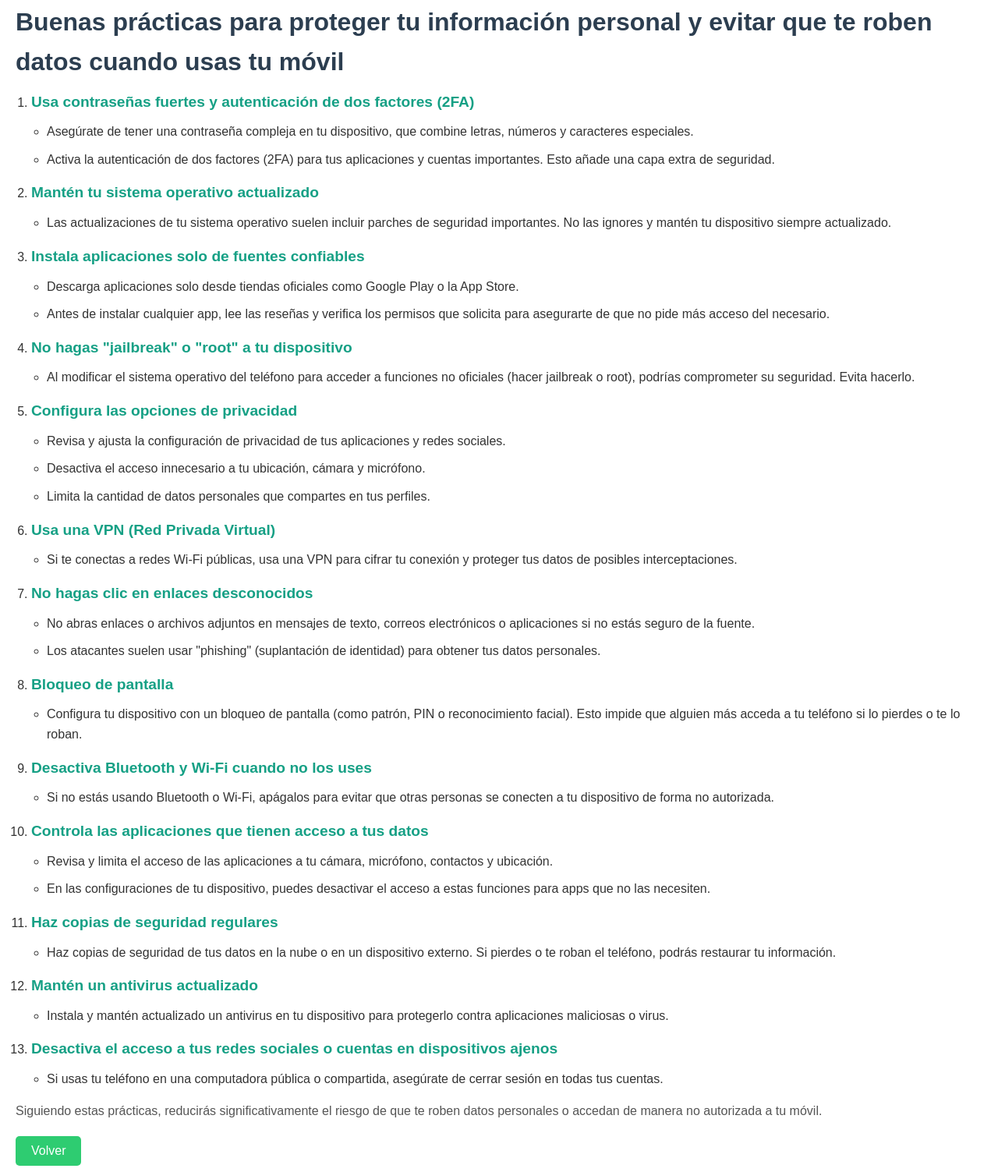
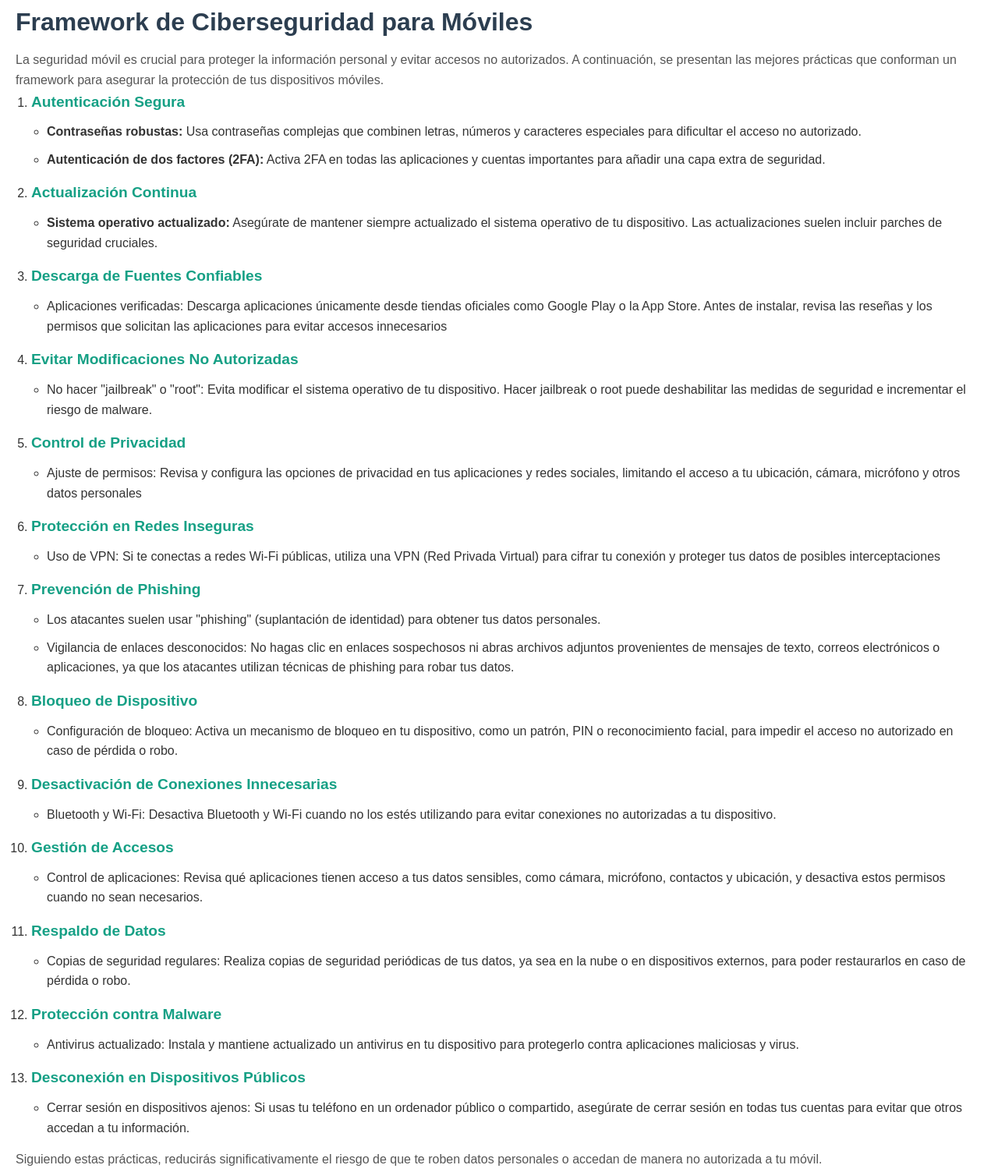
Before and after one commit to jackas779/wiki-virologia, a plain HTML site: page buenas_practicas.html in a window 1280 px wide. Shown: the part 138-1641 px from the top of the page at 78% size. Drawn offline with Linux system fonts and the light colour scheme.

Commit message:
se agregan autores y se cambia las buenas practicas

```diff
--- a/buenas_practicas.html
+++ b/buenas_practicas.html
@@ -16,103 +16,132 @@
     </div>
   </header>
   <main>
-    <h1>Buenas prácticas para proteger tu información personal y evitar que te roben datos cuando usas tu móvil</h1>
+    <div>
+      <h1>Framework de Ciberseguridad para Móviles</h1>
+      <p>
+        La seguridad móvil es crucial para proteger la información personal y evitar accesos no autorizados. A continuación, se presentan las mejores prácticas
+        que conforman un framework para asegurar la protección de tus dispositivos móviles.
+      </p>
+    </div>
 
     <ol>
       <li>
-        <h2>Usa contraseñas fuertes y autenticación de dos factores (2FA)</h2>
+        <h2>Autenticación Segura</h2>
         <ul>
-          <li>Asegúrate de tener una contraseña compleja en tu dispositivo, que combine letras, números y caracteres especiales.</li>
-          <li>Activa la autenticación de dos factores (2FA) para tus aplicaciones y cuentas importantes. Esto añade una capa extra de seguridad.</li>
+          <li><strong>Contraseñas robustas:</strong>  Usa contraseñas complejas que combinen letras, números y caracteres especiales para dificultar el acceso no autorizado.</li>
+          <li><strong>Autenticación de dos factores (2FA):</strong> Activa 2FA en todas las aplicaciones y cuentas importantes para añadir una capa extra de seguridad.</li>
         </ul>
       </li>
 
       <li>
-        <h2>Mantén tu sistema operativo actualizado</h2>
+        <h2>Actualización Continua</h2>
         <ul>
-          <li>Las actualizaciones de tu sistema operativo suelen incluir parches de seguridad importantes. No las ignores y mantén tu dispositivo siempre actualizado.</li>
+          <li>
+            <b>Sistema operativo actualizado:</b> Asegúrate de mantener siempre actualizado el sistema operativo de tu dispositivo. Las actualizaciones suelen incluir parches
+            de seguridad cruciales.
+          </li>
         </ul>
       </li>
 
       <li>
-        <h2>Instala aplicaciones solo de fuentes confiables</h2>
+        <h2>Descarga de Fuentes Confiables</h2>
         <ul>
-          <li>Descarga aplicaciones solo desde tiendas oficiales como Google Play o la App Store.</li>
-          <li>Antes de instalar cualquier app, lee las reseñas y verifica los permisos que solicita para asegurarte de que no pide más acceso del necesario.</li>
+          <li>
+            Aplicaciones verificadas: Descarga aplicaciones únicamente desde tiendas oficiales como Google Play o la App Store. Antes de instalar, revisa las reseñas y los
+            permisos que solicitan las aplicaciones para evitar accesos innecesarios
+          </li>
         </ul>
       </li>
 
       <li>
-        <h2>No hagas "jailbreak" o "root" a tu dispositivo</h2>
+        <h2>Evitar Modificaciones No Autorizadas</h2>
         <ul>
-          <li>Al modificar el sistema operativo del teléfono para acceder a funciones no oficiales (hacer jailbreak o root), podrías comprometer su seguridad. Evita hacerlo.</li>
+          <li>
+            No hacer "jailbreak" o "root": Evita modificar el sistema operativo de tu dispositivo. Hacer jailbreak o root puede deshabilitar las medidas de seguridad e
+            incrementar el riesgo de malware.
+          </li>
         </ul>
       </li>
 
       <li>
-        <h2>Configura las opciones de privacidad</h2>
+        <h2>Control de Privacidad</h2>
         <ul>
-          <li>Revisa y ajusta la configuración de privacidad de tus aplicaciones y redes sociales.</li>
-          <li>Desactiva el acceso innecesario a tu ubicación, cámara y micrófono.</li>
-          <li>Limita la cantidad de datos personales que compartes en tus perfiles.</li>
+          <li>
+            Ajuste de permisos: Revisa y configura las opciones de privacidad en tus aplicaciones y redes sociales, limitando el acceso a tu ubicación, cámara,
+            micrófono y otros datos personales
+          </li>
         </ul>
       </li>
 
       <li>
-        <h2>Usa una VPN (Red Privada Virtual)</h2>
+        <h2>Protección en Redes Inseguras</h2>
         <ul>
-          <li>Si te conectas a redes Wi-Fi públicas, usa una VPN para cifrar tu conexión y proteger tus datos de posibles interceptaciones.</li>
+          <li>Uso de VPN: Si te conectas a redes Wi-Fi públicas, utiliza una VPN (Red Privada Virtual) para cifrar tu conexión y proteger tus datos de posibles interceptaciones</li>
         </ul>
       </li>
 
       <li>
-        <h2>No hagas clic en enlaces desconocidos</h2>
+        <h2>Prevención de Phishing</h2>
         <ul>
-          <li>No abras enlaces o archivos adjuntos en mensajes de texto, correos electrónicos o aplicaciones si no estás seguro de la fuente.</li>
           <li>Los atacantes suelen usar "phishing" (suplantación de identidad) para obtener tus datos personales.</li>
+          <li>
+            Vigilancia de enlaces desconocidos: No hagas clic en enlaces sospechosos ni abras archivos adjuntos provenientes de mensajes de texto, correos electrónicos o aplicaciones,
+            ya que los atacantes utilizan técnicas de phishing para robar tus datos.
+          </li>
         </ul>
       </li>
 
       <li>
-        <h2>Bloqueo de pantalla</h2>
+        <h2>Bloqueo de Dispositivo</h2>
         <ul>
-          <li>Configura tu dispositivo con un bloqueo de pantalla (como patrón, PIN o reconocimiento facial). Esto impide que alguien más acceda a tu teléfono si lo pierdes o te lo roban.</li>
+          <li>
+            Configuración de bloqueo: Activa un mecanismo de bloqueo en tu dispositivo, como un patrón, PIN o reconocimiento facial, para impedir el acceso no autorizado
+            en caso de pérdida o robo.
+          </li>
         </ul>
       </li>
 
       <li>
-        <h2>Desactiva Bluetooth y Wi-Fi cuando no los uses</h2>
+        <h2>Desactivación de Conexiones Innecesarias</h2>
         <ul>
-          <li>Si no estás usando Bluetooth o Wi-Fi, apágalos para evitar que otras personas se conecten a tu dispositivo de forma no autorizada.</li>
+          <li>Bluetooth y Wi-Fi: Desactiva Bluetooth y Wi-Fi cuando no los estés utilizando para evitar conexiones no autorizadas a tu dispositivo.</li>
         </ul>
       </li>
 
       <li>
-        <h2>Controla las aplicaciones que tienen acceso a tus datos</h2>
+        <h2>Gestión de Accesos</h2>
         <ul>
-          <li>Revisa y limita el acceso de las aplicaciones a tu cámara, micrófono, contactos y ubicación.</li>
-          <li>En las configuraciones de tu dispositivo, puedes desactivar el acceso a estas funciones para apps que no las necesiten.</li>
+          <li>
+            Control de aplicaciones: Revisa qué aplicaciones tienen acceso a tus datos sensibles, como cámara, micrófono, contactos y ubicación, y
+            desactiva estos permisos cuando no sean necesarios.
+          </li>
         </ul>
       </li>
 
       <li>
-        <h2>Haz copias de seguridad regulares</h2>
+        <h2>Respaldo de Datos</h2>
         <ul>
-          <li>Haz copias de seguridad de tus datos en la nube o en un dispositivo externo. Si pierdes o te roban el teléfono, podrás restaurar tu información.</li>
+          <li>
+            Copias de seguridad regulares: Realiza copias de seguridad periódicas de tus datos, ya sea en la nube o en dispositivos externos,
+            para poder restaurarlos en caso de pérdida o robo.
+          </li>
         </ul>
       </li>
 
       <li>
-        <h2>Mantén un antivirus actualizado</h2>
+        <h2>Protección contra Malware</h2>
         <ul>
-          <li>Instala y mantén actualizado un antivirus en tu dispositivo para protegerlo contra aplicaciones maliciosas o virus.</li>
+          <li>Antivirus actualizado: Instala y mantiene actualizado un antivirus en tu dispositivo para protegerlo contra aplicaciones maliciosas y virus.</li>
         </ul>
       </li>
 
       <li>
-        <h2>Desactiva el acceso a tus redes sociales o cuentas en dispositivos ajenos</h2>
+        <h2>Desconexión en Dispositivos Públicos</h2>
         <ul>
-          <li>Si usas tu teléfono en una computadora pública o compartida, asegúrate de cerrar sesión en todas tus cuentas.</li>
+          <li>
+            Cerrar sesión en dispositivos ajenos: Si usas tu teléfono en un ordenador público o compartido, asegúrate de cerrar sesión en todas tus cuentas
+            para evitar que otros accedan a tu información.
+          </li>
         </ul>
       </li>
     </ol>
```
Also changed, not shown: index.html (+22 -0 lines).
